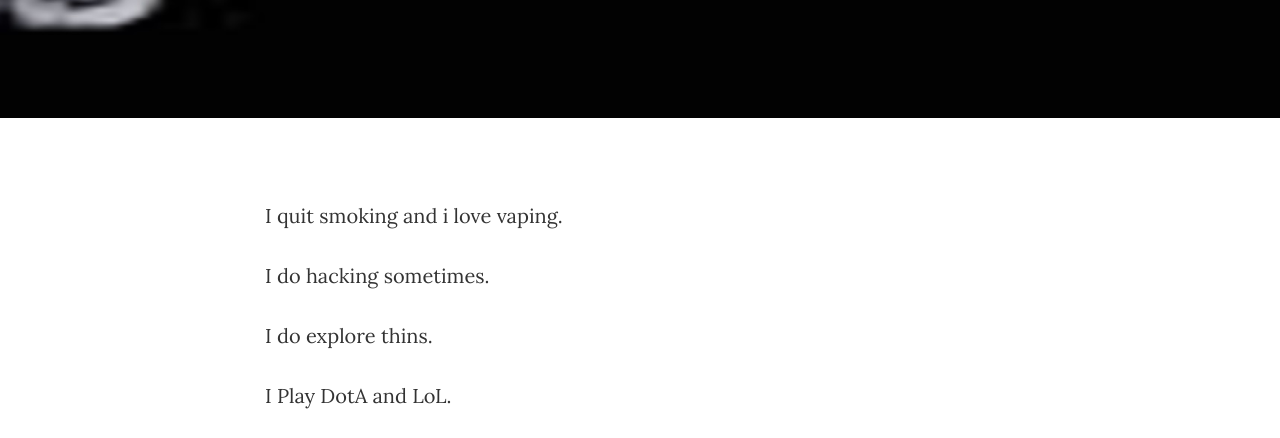
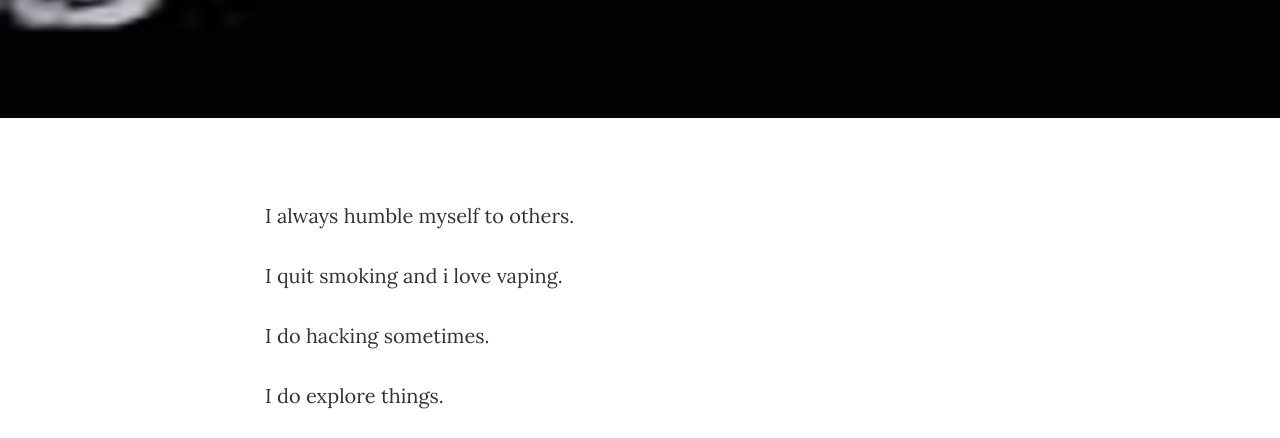
Before and after one commit to BrixBlake/Blog.github.io, a website: page about.html in a window 1280 px wide. Shown: the part 327-765 px from the top of the page. Drawn offline with nearby package versions, Linux system fonts and the light colour scheme.

Commit message:
Update about.html

```diff
--- a/about.html
+++ b/about.html
@@ -87,9 +87,10 @@
     <div class="container">
         <div class="row">
             <div class="col-lg-8 col-lg-offset-2 col-md-10 col-md-offset-1">
+                <p>I always humble myself to others.</p>
                 <p>I quit smoking and i love vaping.</p>
                 <p>I do hacking sometimes.</p>
-                <p>I do explore thins.</p>
+                <p>I do explore things.</p>
                 <p>I Play DotA and LoL.</p>
             </div>
         </div>
```
